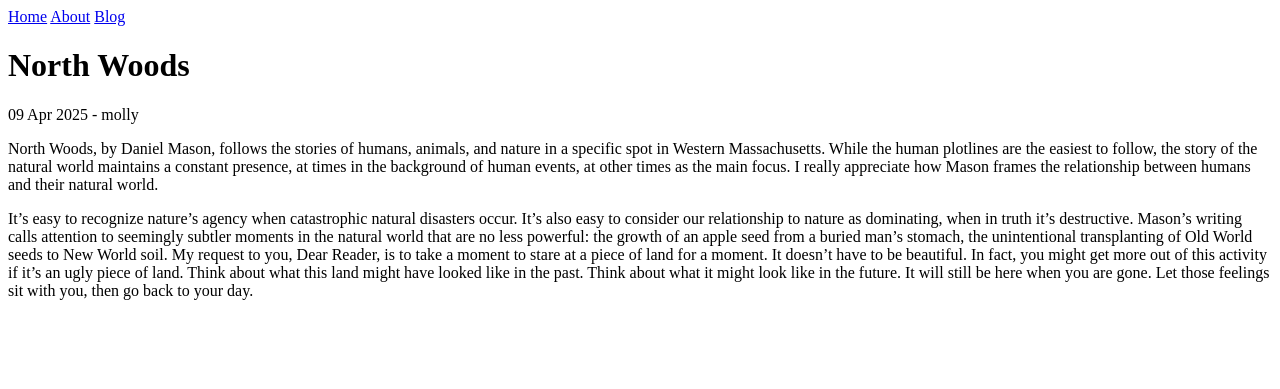
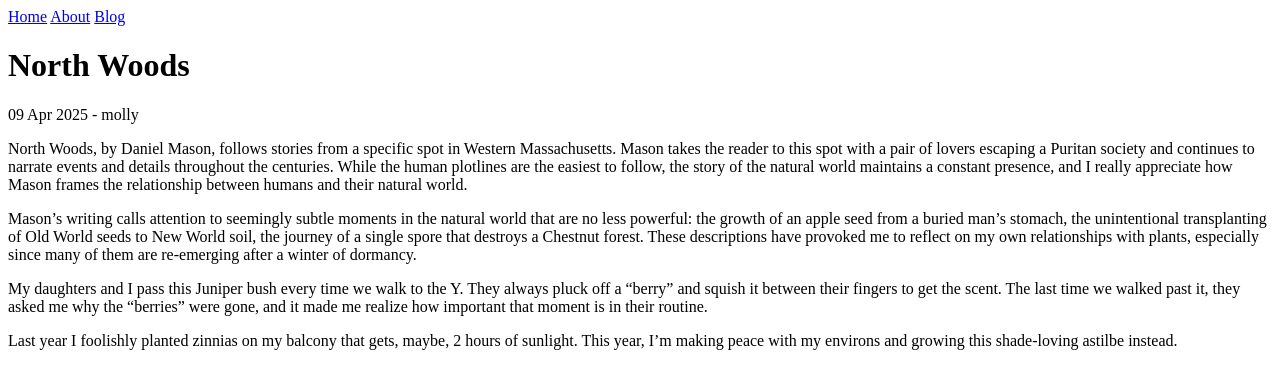
Before and after one commit to mollyexten/bloggo, a Jekyll site: the page built from _posts/2025-04-09-north-woods.md, in a window 1280 px wide. Shown: the top 389 px of the page. Built offline with Jekyll 4.4.1, drawn with Linux system fonts in a browser that asks for light colours.

Commit message:
Revised north woods blog post

```diff
--- a/_posts/2025-04-09-north-woods.md
+++ b/_posts/2025-04-09-north-woods.md
@@ -3,6 +3,10 @@ layout: post
 author: molly
 ---
 
-North Woods, by Daniel Mason, follows the stories of humans, animals, and nature in a specific spot in Western Massachusetts. While the human plotlines are the easiest to follow, the story of the natural world maintains a constant presence, at times in the background of human events, at other times as the main focus. I really appreciate how Mason frames the relationship between humans and their natural world.
+North Woods, by Daniel Mason, follows stories from a specific spot in Western Massachusetts. Mason takes the reader to this spot with a pair of lovers escaping a Puritan society and continues to narrate events and details throughout the centuries. While the human plotlines are the easiest to follow, the story of the natural world maintains a constant presence, and I really appreciate how Mason frames the relationship between humans and their natural world.
 
-It's easy to recognize nature's agency when catastrophic natural disasters occur. It's also easy to consider our relationship to nature as dominating, when in truth it's destructive. Mason's writing calls attention to seemingly subtler moments in the natural world that are no less powerful: the growth of an apple seed from a buried man's stomach, the unintentional transplanting of Old World seeds to New World soil. My request to you, Dear Reader, is to take a moment to stare at a piece of land for a moment. It doesn't have to be beautiful. In fact, you might get more out of this activity if it's an ugly piece of land. Think about what this land might have looked like in the past. Think about what it might look like in the future. It will still be here when you are gone. Let those feelings sit with you, then go back to your day.
+Mason's writing calls attention to seemingly subtle moments in the natural world that are no less powerful: the growth of an apple seed from a buried man's stomach, the unintentional transplanting of Old World seeds to New World soil, the journey of a single spore that destroys a Chestnut forest. These descriptions have provoked me to reflect on my own relationships with plants, especially since many of them are re-emerging after a winter of dormancy.
+
+My daughters and I pass this Juniper bush every time we walk to the Y. They always pluck off a "berry" and squish it between their fingers to get the scent. The last time we walked past it, they asked me why the "berries" were gone, and it made me realize how important that moment is in their routine.
+
+Last year I foolishly planted zinnias on my balcony that gets, maybe, 2 hours of sunlight. This year, I'm making peace with my environs and growing this shade-loving astilbe instead.
```
